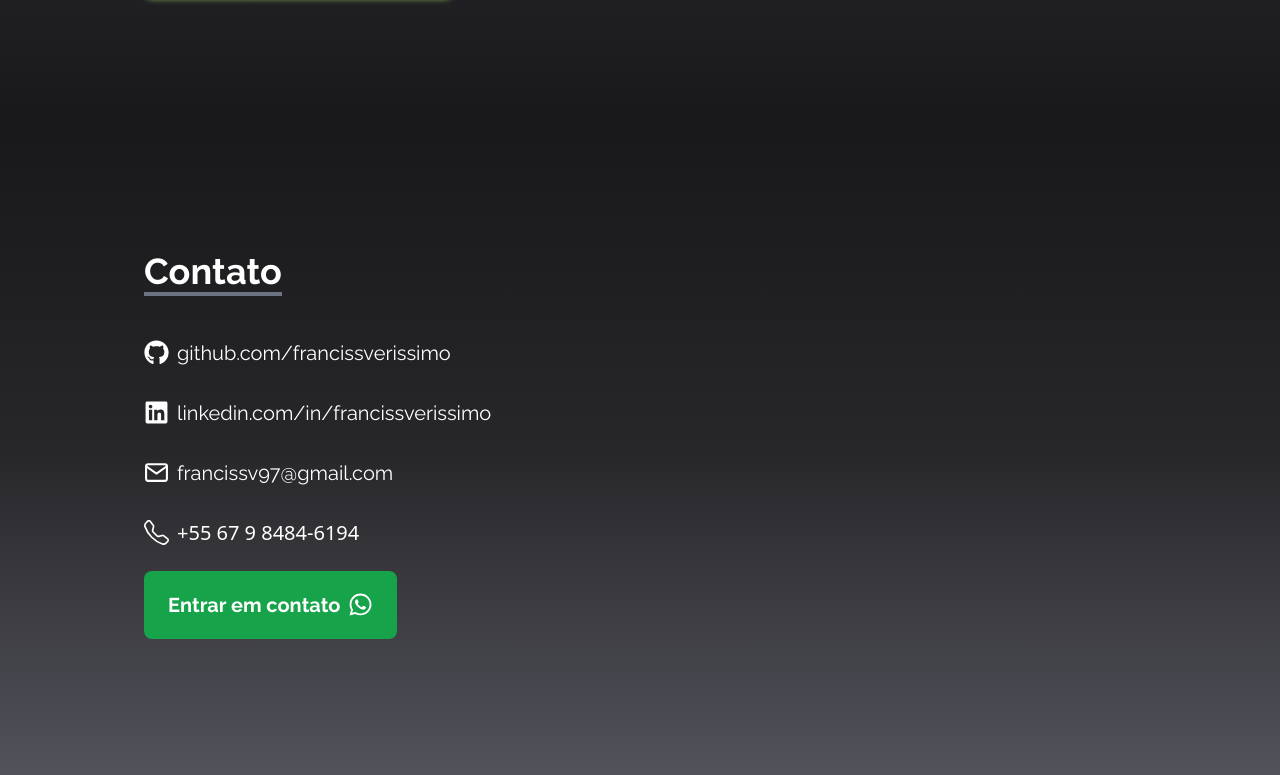
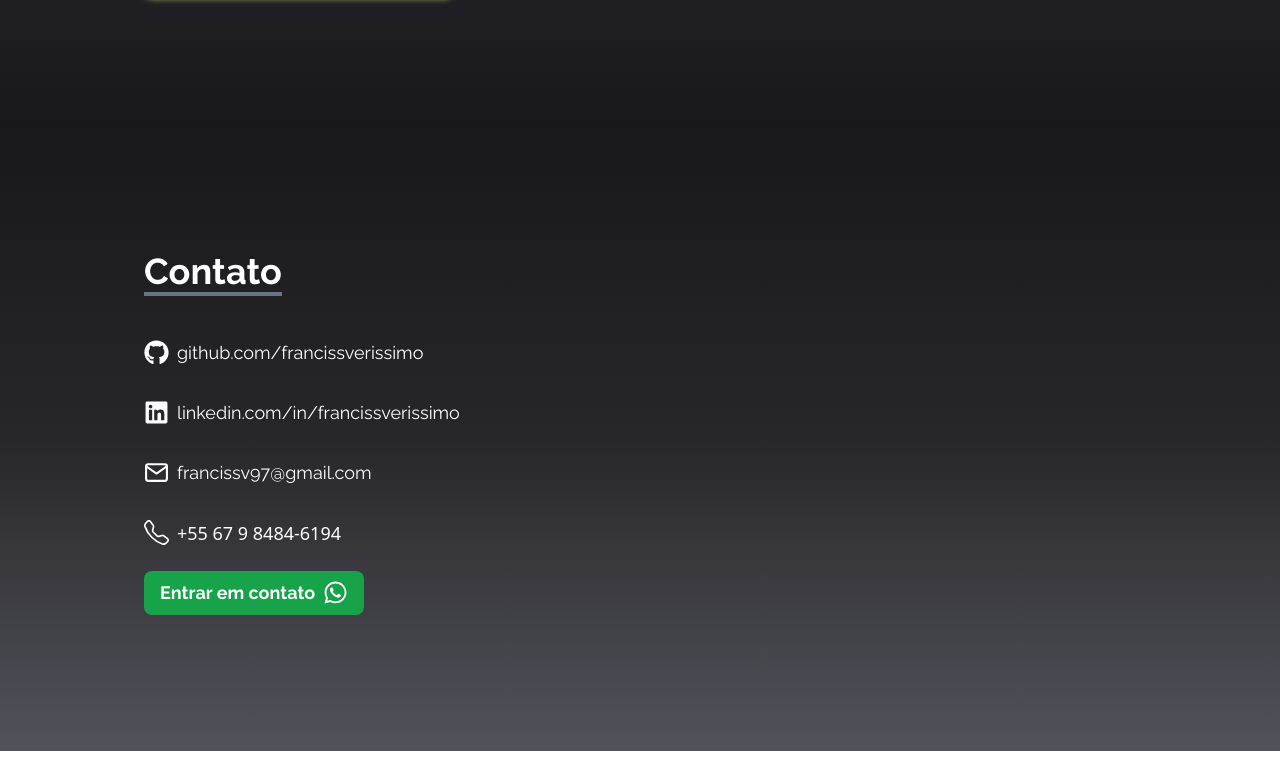
Before and after one commit to francisverissimo/portfolio, a React (Vite) app: page / in a window 1280 px wide. Shown: the part 2807-3582 px from the top of the page. After the commit the page ends 3558 px from the top, so only its background shows below. Built offline with nearby package versions, Linux system fonts and the light colour scheme; no server answers; the database is empty.

Commit message:
css: little adjustments

```diff
--- a/src/components/Contact.tsx
+++ b/src/components/Contact.tsx
@@ -9,17 +9,17 @@ export const Contact = () => {
       className="bg-gradient-to-b from-zinc-900 via-zinc-800 to-zinc-600 w-full h-auto py-28 text-white md:px-12"
     >
       <div className="flex flex-col p-4 justify-center max-w-screen-lg mx-auto h-full">
-        <div className="pb-8">
-          <p className="text-4xl font-bold inline border-b-4 border-gray-500">
+        <div className="pb-4 sm:pb-8">
+          <p className="text-2xl sm:text-4xl font-bold inline border-b-4 border-gray-500">
             Contato
           </p>
         </div>
 
-        <div className="flex flex-col">
+        <div className="flex flex-col overflow-hidden">
           <a
             href="http://github.com/francissverissimo"
             target="_blank"
-            className="flex items-center w-fit my-4 text-xl duration-200 hover:text-orange-500"
+            className="flex items-center w-fit my-4 sm:text-lg duration-200 hover:text-orange-500"
           >
             <FaGithub size={25} className="mr-2" />
             github.com/francissverissimo
@@ -28,18 +28,18 @@ export const Contact = () => {
           <a
             href="http://linkedin.com/in/francissverissimo"
             target="_blank"
-            className="flex items-center w-fit my-4 text-xl duration-200 hover:text-orange-500"
+            className="flex items-center w-fit whitespace-nowrap my-4 sm:text-lg duration-200 hover:text-orange-500"
           >
             <FaLinkedin size={25} className="mr-2" />
             linkedin.com/in/francissverissimo
           </a>
 
-          <p className="flex items-center w-fit my-4 text-xl">
+          <p className="flex items-center w-fit my-4 sm:text-lg">
             <FiMail size={25} className="mr-2" />
             francissv97@gmail.com
           </p>
 
-          <p className="flex items-center w-fit my-4 text-xl font-[sans]">
+          <p className="flex items-center w-fit my-4 sm:text-lg font-[sans]">
             <BsTelephone size={25} className="mr-2" />
             +55 67 9 8484-6194
           </p>
@@ -47,7 +47,7 @@ export const Contact = () => {
           <a
             href="https://wa.me/5567984846194"
             target="_blank"
-            className="text-white text-xl font-bold w-fit px-6 py-5 my-2 flex items-center rounded-lg bg-green-600 cursor-pointer duration-200 hover:scale-105"
+            className="text-white text-md sm:text-lg font-bold w-fit px-4 py-2 my-2 flex items-center rounded-lg bg-green-600 cursor-pointer duration-200 hover:bg-green-700"
           >
             Entrar em contato
             <FaWhatsapp size={25} className="ml-2" />
--- a/src/index.css
+++ b/src/index.css
@@ -8,5 +8,6 @@
 @layer base {
   html {
     font-family: "Raleway", sans-serif;
+    -webkit-font-smoothing: antialiased;
   }
 }
```
